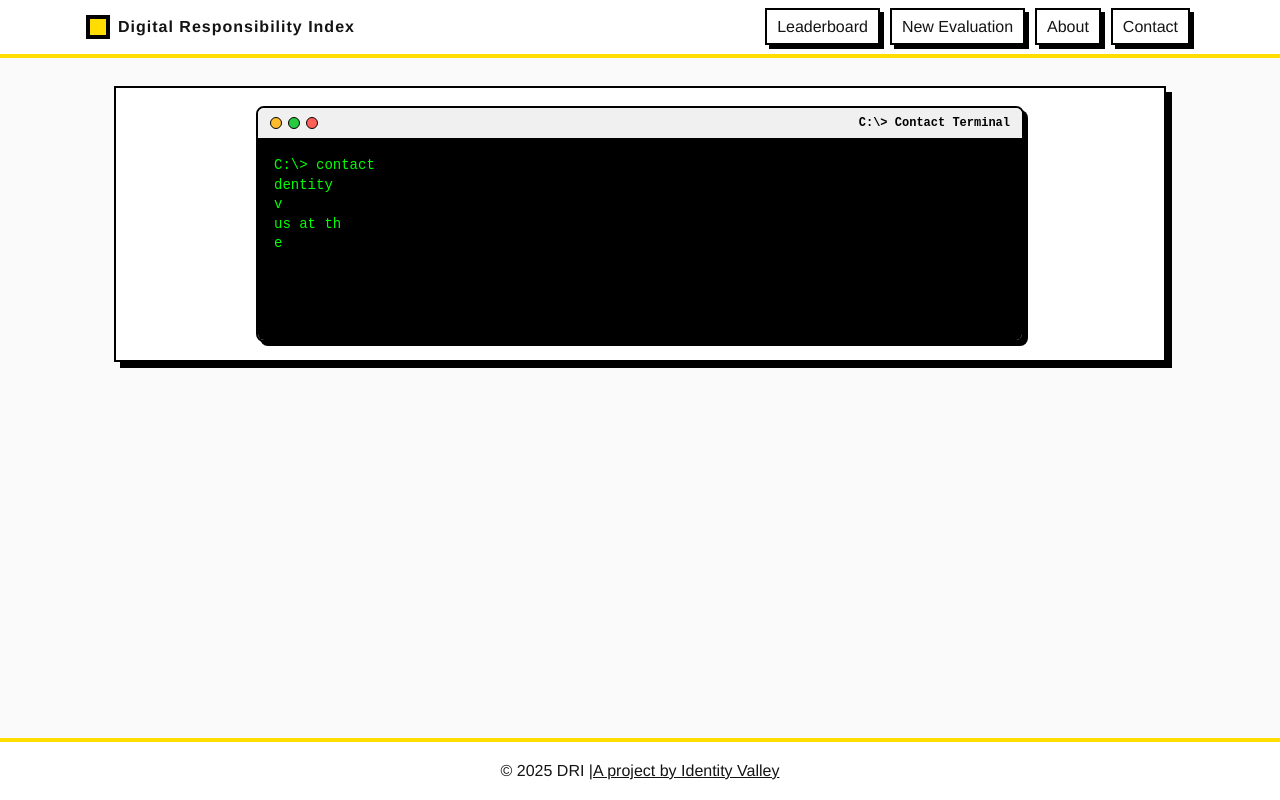
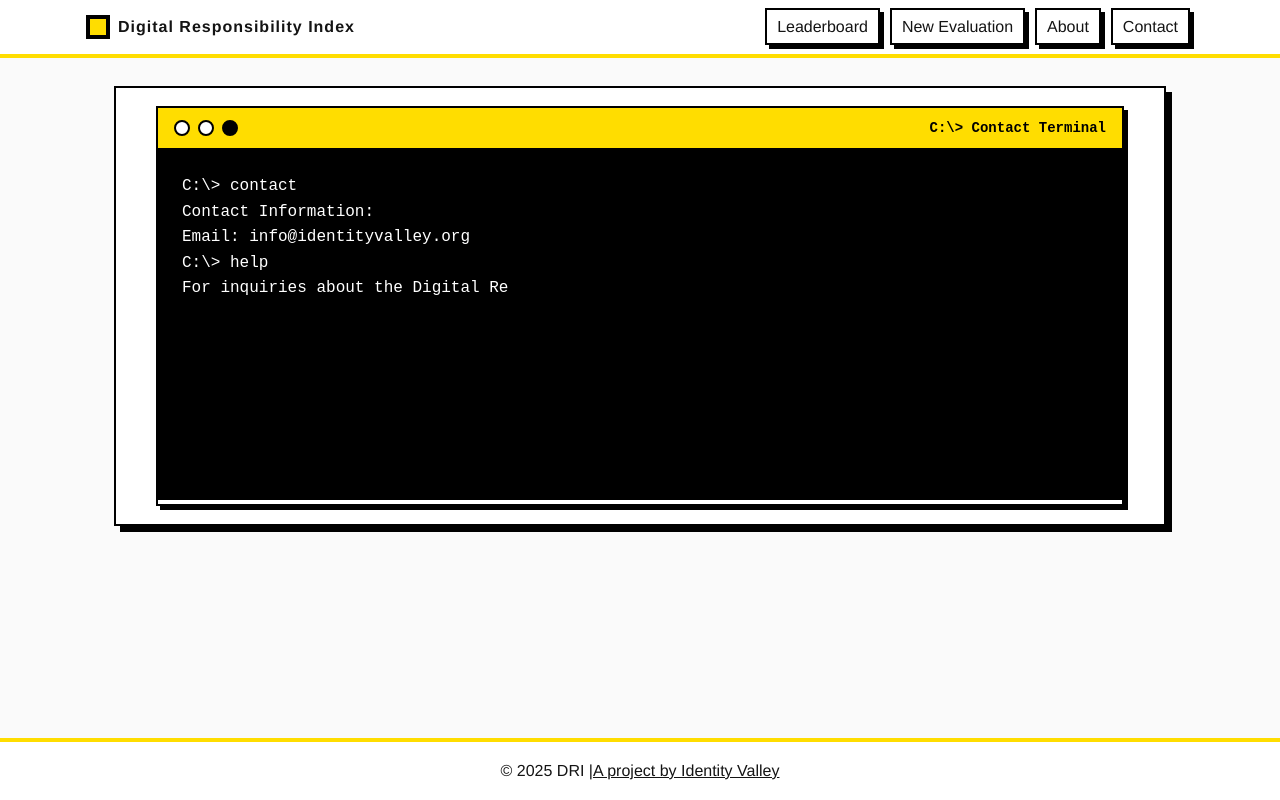
Before and after one commit to IdentityValley/IDVDRI, a React (Create React App) app in the folder frontend/: page /#/contact in a window 1280 px wide. Built offline with nearby package versions, Linux system fonts and the light colour scheme.

Commit message:
fix: improve terminal design with website colors and fix typing animation

```diff
--- a/frontend/src/App.css
+++ b/frontend/src/App.css
@@ -210,7 +210,7 @@ button:active, .button:active { transform: translate(1px, 1px); box-shadow: 2px
 
 /* Contact page styles */
 .contact-page {
-  max-width: 800px;
+  max-width: 1000px;
   margin: 0 auto;
   padding: 0 16px;
 }
@@ -219,15 +219,15 @@ button:active, .button:active { transform: translate(1px, 1px); box-shadow: 2px
   background: #fff;
   border: 2px solid #000;
   box-shadow: 4px 4px 0 #000;
-  border-radius: 8px;
   overflow: hidden;
   font-family: 'Courier New', monospace;
+  min-height: 400px;
 }
 
 .terminal-header {
-  background: #f0f0f0;
+  background: var(--accent);
   border-bottom: 2px solid #000;
-  padding: 8px 12px;
+  padding: 12px 16px;
   display: flex;
   align-items: center;
   justify-content: space-between;
@@ -235,44 +235,44 @@ button:active, .button:active { transform: translate(1px, 1px); box-shadow: 2px
 
 .terminal-controls {
   display: flex;
-  gap: 6px;
+  gap: 8px;
 }
 
 .control-btn {
-  width: 12px;
-  height: 12px;
-  border: 1px solid #000;
+  width: 16px;
+  height: 16px;
+  border: 2px solid #000;
   border-radius: 50%;
 }
 
-.control-btn.minimize { background: #ffbd2e; }
-.control-btn.maximize { background: #28ca42; }
-.control-btn.close { background: #ff5f57; }
+.control-btn.minimize { background: #fff; }
+.control-btn.maximize { background: #fff; }
+.control-btn.close { background: #000; }
 
 .terminal-title {
-  font-weight: 600;
-  font-size: 12px;
+  font-weight: 700;
+  font-size: 14px;
   color: #000;
 }
 
 .terminal-body {
   background: #000;
-  color: #00ff00;
-  padding: 16px;
-  min-height: 200px;
+  color: #fff;
+  padding: 24px;
+  min-height: 350px;
 }
 
 .terminal-content {
   margin: 0;
   font-family: 'Courier New', monospace;
-  font-size: 14px;
-  line-height: 1.4;
+  font-size: 16px;
+  line-height: 1.6;
   white-space: pre-wrap;
   word-wrap: break-word;
 }
 
 .cursor {
-  background: #00ff00;
+  background: #fff;
   color: #000;
   animation: blink 1s infinite;
 }
--- a/frontend/src/components/Contact.js
+++ b/frontend/src/components/Contact.js
@@ -3,42 +3,29 @@ import React, { useState, useEffect } from 'react';
 function Contact() {
   const [displayedText, setDisplayedText] = useState('');
   const [showCursor, setShowCursor] = useState(true);
-  const [currentLine, setCurrentLine] = useState(0);
+  const [currentIndex, setCurrentIndex] = useState(0);
   const [isTyping, setIsTyping] = useState(true);
 
-  const terminalContent = [
-    { command: 'contact', output: 'Contact Information:' },
-    { command: '', output: 'Email: info@identityvalley.org' },
-    { command: 'help', output: 'For inquiries about the Digital Responsibility Ranking' },
-    { command: '', output: 'system, please contact us at the email address above.' }
-  ];
+  const fullText = `C:\\> contact
+Contact Information:
+Email: info@identityvalley.org
+C:\\> help
+For inquiries about the Digital Responsibility Ranking
+system, please contact us at the email address above.`;
 
   useEffect(() => {
-    if (!isTyping) return;
+    if (!isTyping || currentIndex >= fullText.length) {
+      setIsTyping(false);
+      return;
+    }
 
-    const typeText = () => {
-      if (currentLine < terminalContent.length) {
-        const currentItem = terminalContent[currentLine];
-        const fullText = currentItem.command ? `C:\\> ${currentItem.command}` : currentItem.output;
+    const timer = setTimeout(() => {
+      setDisplayedText(prev => prev + fullText[currentIndex]);
+      setCurrentIndex(prev => prev + 1);
+    }, 50);
 
-        if (displayedText.length < fullText.length) {
-          setDisplayedText(prev => prev + fullText[displayedText.length]);
-        } else {
-          // Move to next line after a delay
-          setTimeout(() => {
-            setCurrentLine(prev => prev + 1);
-            setDisplayedText(prev => prev + '\n');
-          }, 500);
-        }
-      } else {
-        // All content typed, stop typing
-        setIsTyping(false);
-      }
-    };
-
-    const timer = setTimeout(typeText, 50);
     return () => clearTimeout(timer);
-  }, [displayedText, currentLine, isTyping, terminalContent]);
+  }, [currentIndex, isTyping, fullText]);
 
   useEffect(() => {
     // Cursor blinking effect
```
